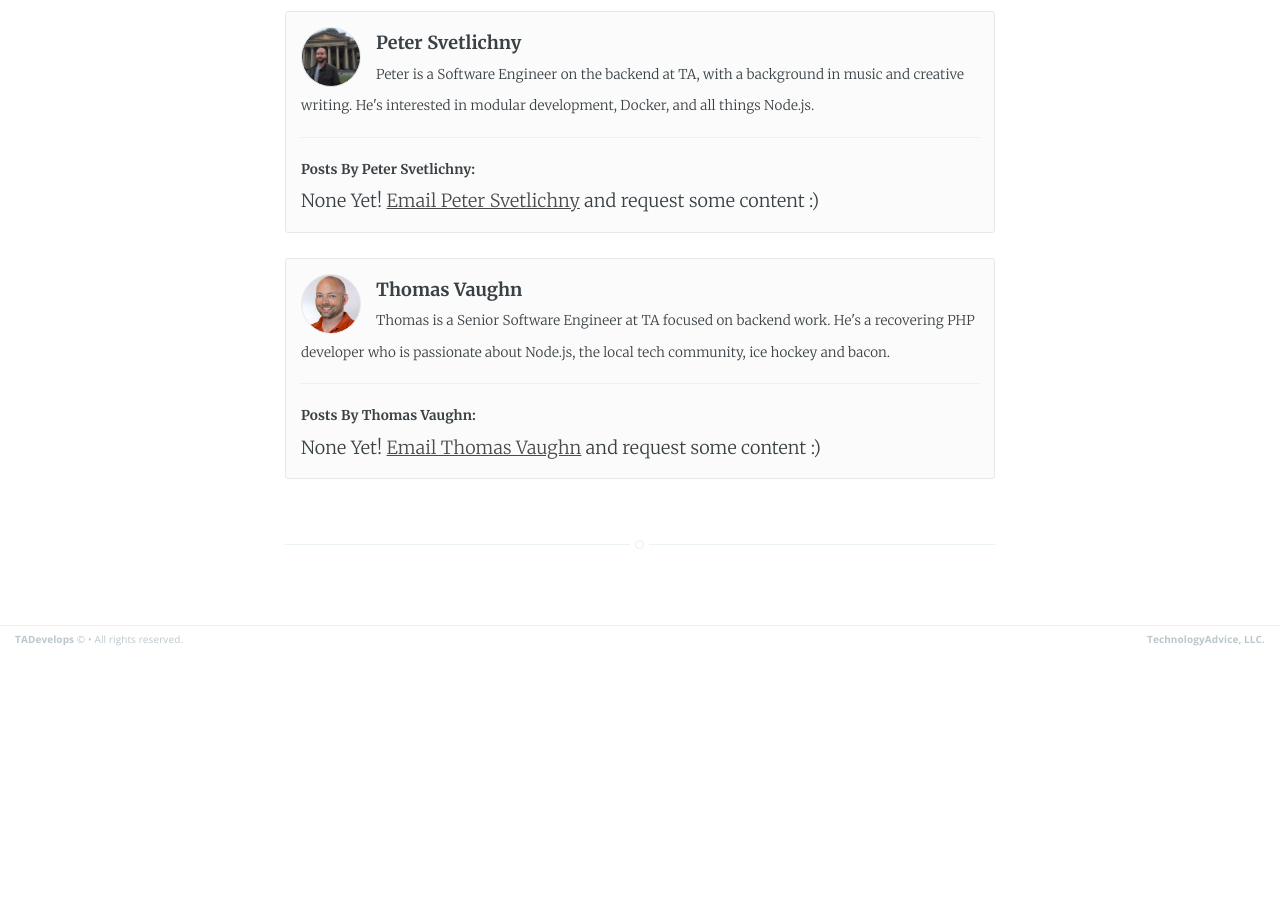
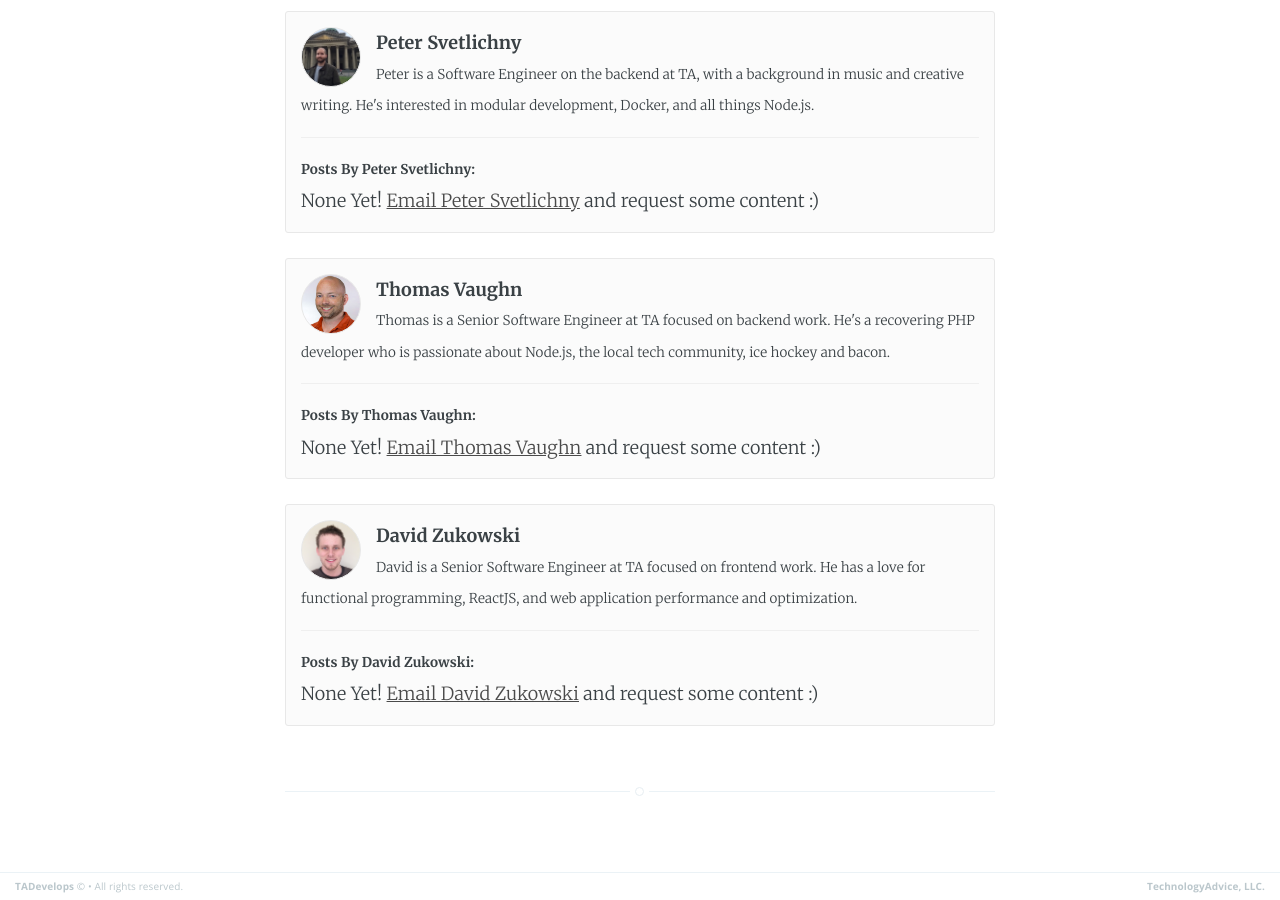
Before and after one commit to TechnologyAdvice/technologyadvice.github.io, a Jekyll site: the page built from about.md, in a window 1280 px wide and 900 px high, scrolled down 2110 px. Built offline with Jekyll 4.4.1, drawn with Linux system fonts in a browser that asks for light colours; Markdown is read by kramdown in place of the engine named in the settings; before the commit the page ends 2764 px from its top, so only the background shows below that.

Commit message:
feat(profile): add bio for David Zukowski

```diff
--- a/_config.yml
+++ b/_config.yml
@@ -71,3 +71,11 @@ authors:
       Thomas is a Senior Software Engineer at TA focused on backend work. He's a
       recovering PHP developer who is passionate about Node.js, the local tech
       community, ice hockey and bacon.
+  david.zukowski:
+    pic: david.zukowski.jpg
+    name: David Zukowski
+    email: david.zukowski@technologyadvice.com
+    bio: |
+      David is a Senior Software Engineer at TA focused on frontend work. He has
+      a love for functional programming, ReactJS, and web application performance
+      and optimization.
```
Also changed, not shown: assets/images/profiles/david.zukowski.jpg (added).
